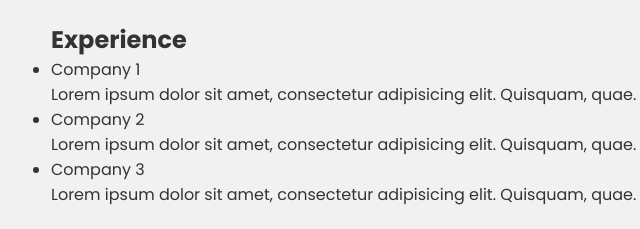
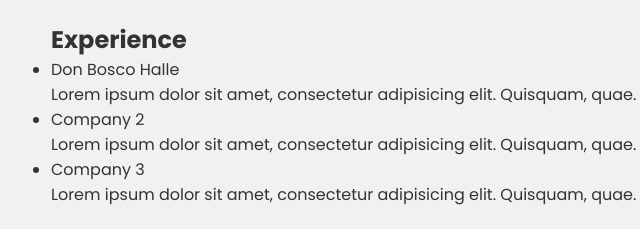
Before and after one commit to kbecque/testGIT, a plain HTML site: page index.html in a window 1280 px wide. Shown: the part 305-534 px from the top of the page, 19-659 px from the left. Drawn offline with Linux system fonts and the light colour scheme.

Commit message:
Don Bosco Halle als eerste bedrijf

```diff
--- a/index.html
+++ b/index.html
@@ -30,7 +30,7 @@
     <br>
     <h2>Experience</h2>
     <ul>
-        <li>Company 1</li>
+        <li>Don Bosco Halle</li>
         <p>Lorem ipsum dolor sit amet, consectetur adipisicing elit. Quisquam, quae.</p>
         <li>Company 2</li>
         <p>Lorem ipsum dolor sit amet, consectetur adipisicing elit. Quisquam, quae.</p>
```
